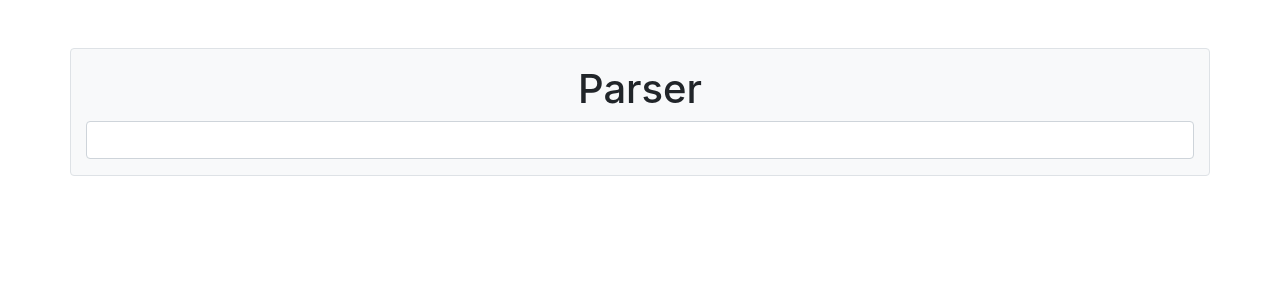
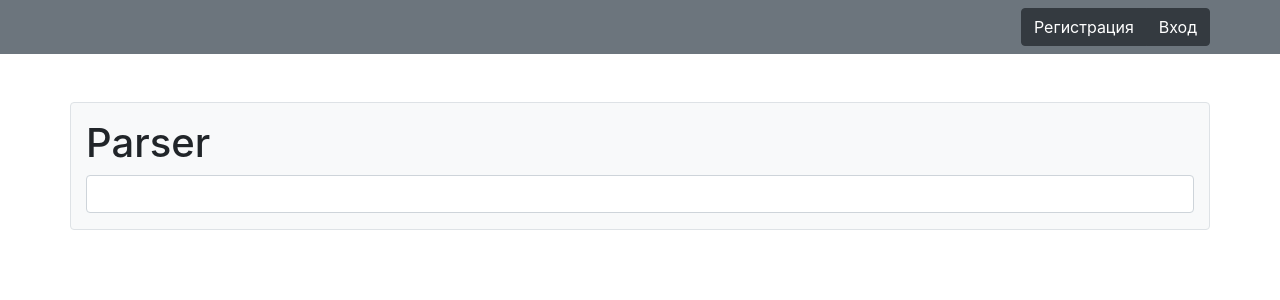
Before and after one commit to AlexanderIvanov20/TelegramBotParser, a Django app: page / in a window 1280 px wide. Shown: the top 300 px of the page. Run offline with Django 3.2, Linux system fonts and the light colour scheme; some libraries are stand-ins or nearby versions.

Commit message:
reg links

```diff
--- a/telegram_parser/templates/parser/mainpage.html
+++ b/telegram_parser/templates/parser/mainpage.html
@@ -2,10 +2,21 @@
 
 
 {% block main %}
-
+<div class="container-fluid bg-secondary">
+    <div class="container py-2">
+        <div class="row justify-content-end">
+            <div class="btn-group" role="group" aria-label="Basic example">
+                <a href="{% url 'register' %}" class="btn btn-dark">Регистрация</a>
+                <a href="{% url 'authenticate' %}" class="btn btn-dark">Вход</a>
+            </div>
+        </div>
+    </div>
+</div>
 <div class="container bg-light border rounded mt-5 py-3">
-    <div class="row justify-content-center">
-        <h1 class="col-auto">Parser</h1>
+    <div class="row">
+        <div class="col-12 row justify-content-between">
+            <h1 class="col-auto">Parser</h1>
+        </div>
         <form action="" method="POST" class="col-12">
             <input type="text" name="search" id="" class="form-control">
         </form>
```
